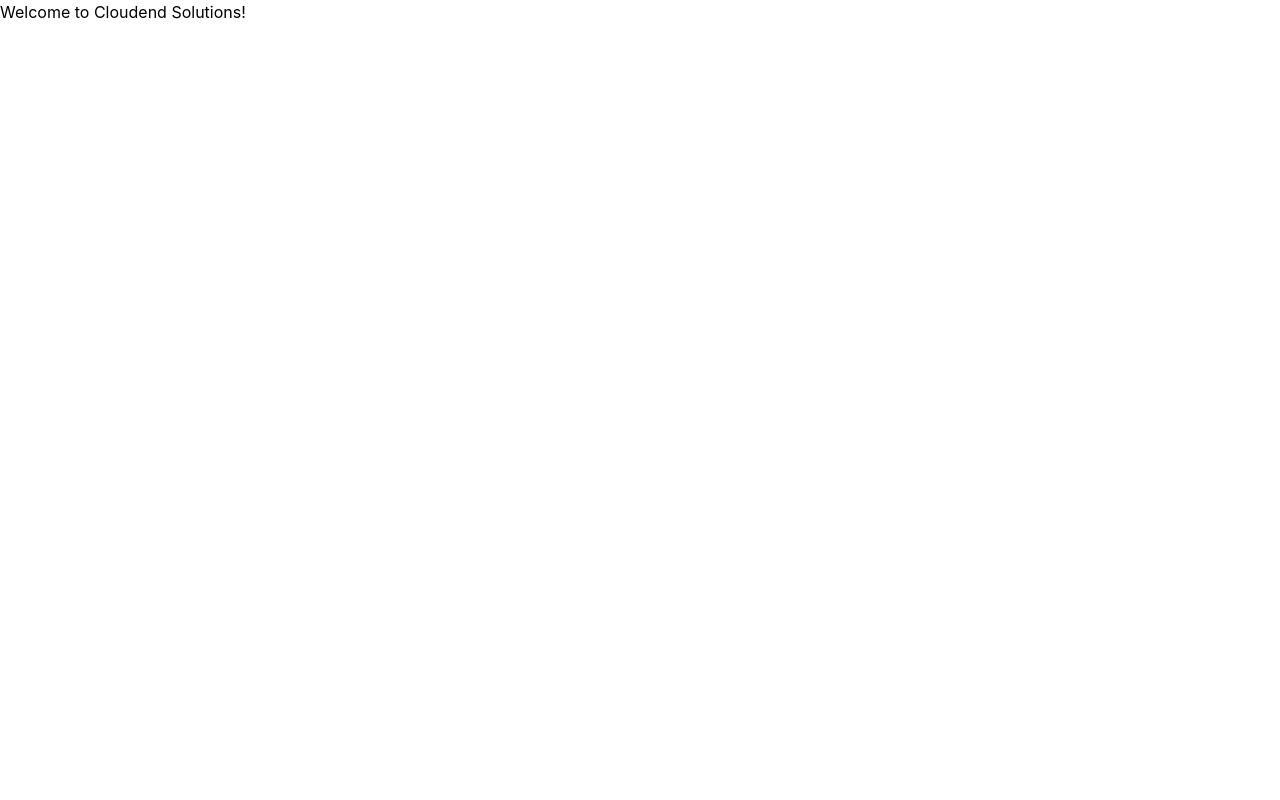
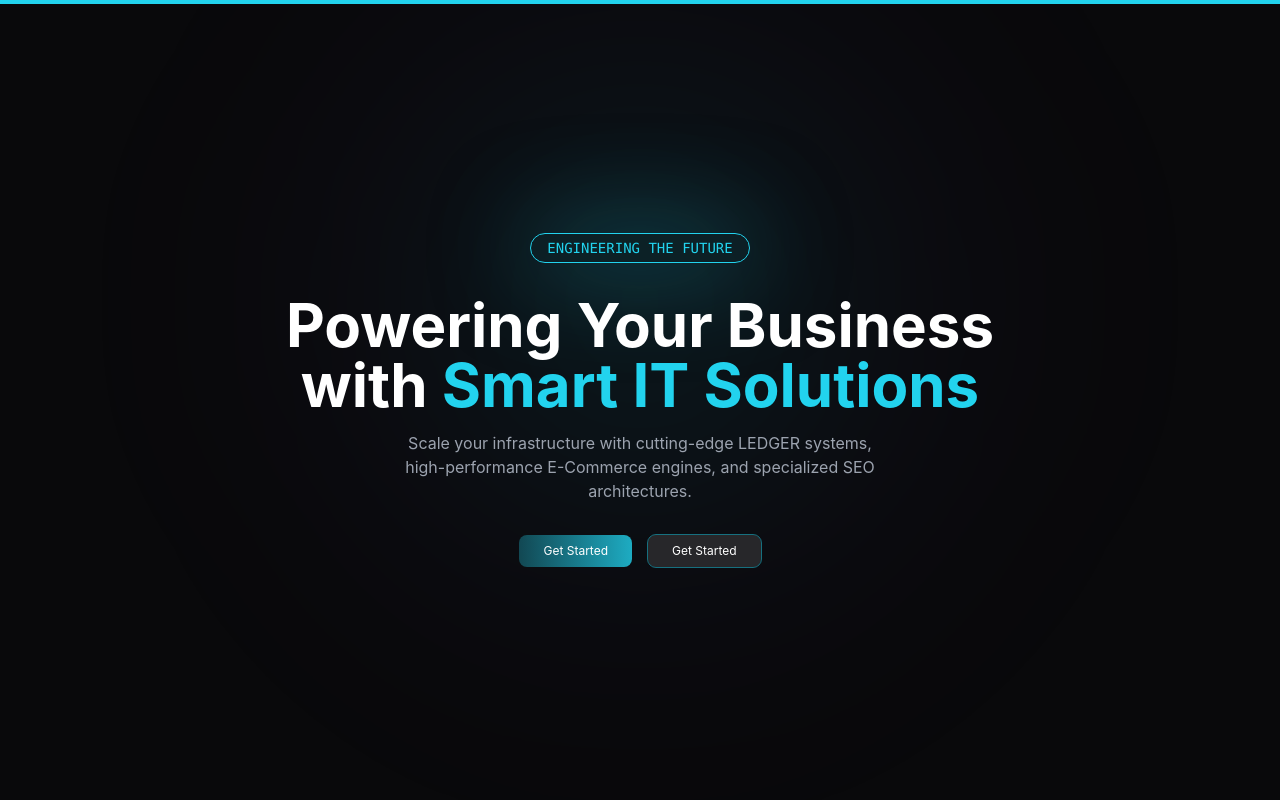
Before and after one commit to yasirulokesha/CloudendSolutions, a React (Vite) app: page / in a window 1280 px wide. Shown: the top 800 px of the page. Built offline with nearby package versions, Linux system fonts and the light colour scheme.

Commit message:
Add motion library and create Capsule and Button components; update App with animations and styles

```diff
--- a/package.json
+++ b/package.json
@@ -11,6 +11,7 @@
   },
   "dependencies": {
     "@tailwindcss/vite": "^4.3.2",
+    "motion": "^12.42.2",
     "react": "^19.2.7",
     "react-dom": "^19.2.7",
     "tailwindcss": "^4.3.2"
--- a/src/App.css
+++ b/src/App.css
@@ -1 +1,44 @@
 @import "tailwindcss";
+
+@layer base {
+  @import url('https://fonts.googleapis.com/css2?family=Gabarito:wght@400..900&family=Geist:ital,wght@0,100..900;1,100..900&display=swap');
+}
+
+@theme{
+  /* Colors */
+  --color-bg: #09090B;
+  --color-text: #FFFFFF;
+  --color-theme: #22D3EE;
+
+  /* Fonts */
+  --font-Gabarito: 'Gabarito', sans-serif;
+  --font-Geist: 'Geist', sans-serif;
+}
+
+body {
+  @apply  bg-[var(--color-bg)] text-[var(--color-text)] px-10 font-[var(--font-Geist)];
+}
+
+section {
+  @apply py-10;
+}
+
+h1, h2, h3, h4, h5, h6 {
+  @apply font-[var(--font-Gabarito)];
+}
+
+h1{
+  @apply text-6xl font-bold;
+}
+
+p, .subtitle {
+  @apply font-[var(--font-Geist)];
+}
+
+.subtitle {
+  @apply text-gray-400 font-semibold;
+}
+
+.capsule{
+  @apply w-fit inline-block px-4 py-1 rounded-full border bg-theme/6 border-[var(--color-theme)] text-[var(--color-theme)] font-Geist font-mono text-sm font-light shadow-[0px_0px_100px] shadow-theme/50 transition-all duration-300;
+}
--- a/src/App.tsx
+++ b/src/App.tsx
@@ -1,15 +1,91 @@
-
-import './App.css'
+import "./App.css";
+import { motion, useScroll, useSpring, useTransform } from "motion/react";
+import { Button, Capsule } from "./Components";
 
 function App() {
+  const { scrollYProgress } = useScroll();
 
   return (
     <>
-      <h1>
-        Welcome to Cloudend Solutions!
-      </h1>
+      <span
+        className="w-250 h-250 max-w-full -z-100 rounded-full absolute left-1/2 -translate-x-1/2 -top-1/4 "
+        style={{
+          background:
+            "radial-gradient(50% 50% at 50% 50%, rgba(34, 211, 238, 0.101961) 0%, rgba(168, 85, 247, 0.02) 60%, rgba(9, 9, 11, 0) 100%)",
+          filter: "blur(100px)",
+        }}
+      />
+
+      <motion.div
+        initial={{ opacity: 0, y: 20 }}
+        animate={{ opacity: 1, y: 0 }}
+        transition={{ duration: 0.5 }}
+        className="flex flex-col md:items-center justify-center h-screen"
+      >
+        <Capsule className="mb-8" text="Engineering The Future" />
+
+        <h1>Powering Your Business</h1>
+        <h1>
+          with{" "}
+          <motion.span
+            initial={{ opacity: 0, y: 50 }}
+            animate={{ opacity: 1, y: 0 }}
+            transition={{ duration: 0.5 }}
+            className="text-[#22D3EE]"
+          >
+            Smart IT Solutions
+          </motion.span>{" "}
+        </h1>
+        <p className="md:text-center mt-4 text-[#9CA3AF]  max-w-[500px]">
+          Scale your infrastructure with cutting-edge LEDGER systems,
+          high-performance E-Commerce engines, and specialized SEO
+          architectures.{" "}
+        </p>
+        <div className="flex gap-4">
+          <Button
+            text="Get Started"
+            className="mt-8"
+            onClick={() => (window.location.href = "/contact")}
+            varient="default"
+          />
+          <Button
+            text="Get Started"
+            className="mt-8"
+            onClick={() => (window.location.href = "/contact")}
+            varient="flat"
+          />
+        </div>
+      </motion.div>
+
+      <motion.div className="flex flex-col items-center justify-center h-screen">
+        <h1>Powering Your Business</h1>
+        <h1>
+          with{" "}
+          <motion.span
+            initial={{ opacity: 0, y: 20 }}
+            animate={{ opacity: 1, y: 0 }}
+            transition={{ duration: 0.5 }}
+            whileHover={{ scale: 2 }}
+            className="text-[#22D3EE]"
+          >
+            Smart IT Solutions
+          </motion.span>{" "}
+        </h1>
+      </motion.div>
+      <motion.div
+        style={{
+          scaleX: scrollYProgress,
+          position: "fixed",
+          top: 0,
+          left: 0,
+          right: 0,
+          height: 4,
+          background: "var(--color-theme)",
+          transformOrigin: "0%",
+        }}
+      />
     </>
-  )
+  );
 }
 
-export default App
+export default App;
--- /dev/null
+++ b/src/Components.tsx
@@ -0,0 +1,55 @@
+export const Capsule = ({
+  text,
+  className,
+}: {
+  text: string;
+  className: string;
+}) => {
+  return (
+    <div
+      className={
+        "capsule uppercase text-sm font-light text-[#22D3EE]" + " " + className
+      }
+    >
+      <div className="capsule-inner">{text}</div>
+    </div>
+  );
+};
+
+export const Button = ({
+  text,
+  className,
+  onClick,
+  varient,
+}: {
+  text: React.ReactNode;
+  className?: string;
+  onClick?: () => void;
+  varient?: "primary" | "flat" | "outline" | "ghost" | "link" | "default";
+}) => {
+  return (
+    <button
+      onClick={onClick}
+      className={
+        " px-6 py-2 rounded-lg text-xs  transition-all duration-300" +
+        " " +
+        className +
+        (varient === "flat"
+          ? " bg-[#27272A] hover:bg-[#27272A]/50 text-white hover:outline-2 outline-1 outline-theme/50 outline-offset-0 "
+          : "") +
+        (varient === "outline"
+          ? " bg-transparent border-2 border-theme text-theme hover:bg-theme/10 hover:outline-3  outline-theme/50 outline-offset-0"
+          : "") +
+        (varient === "ghost"
+          ? " bg-transparent text-theme hover:bg-theme/10"
+          : "") +
+        (varient === "link"
+          ? " bg-transparent text-theme underline hover:text-theme/50"
+          : "") +
+        (varient === "default" ? " bg-linear-to-l from-0% to-100% from-theme/80 to-theme/30 text-white hover:bg-theme/50 hover:outline-3  outline-theme/50 outline-offset-0" : "")
+      }
+    >
+      {text}
+    </button>
+  );
+};
```
Also changed, not shown: 1 other file (tests, documents, lock files or other folders).
